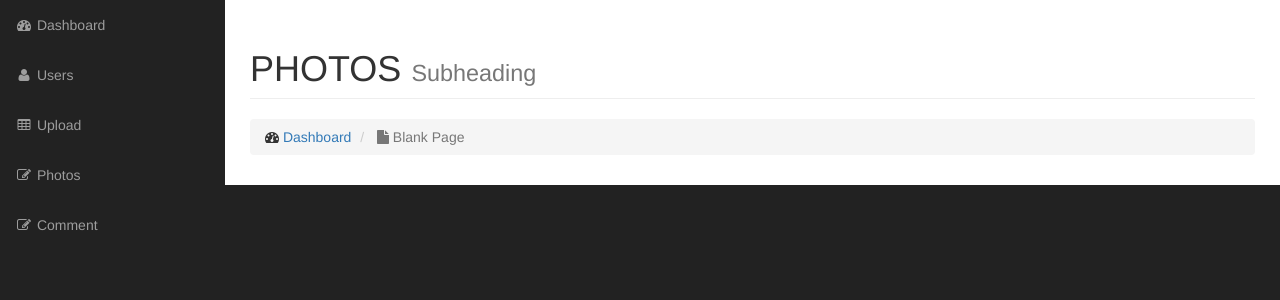
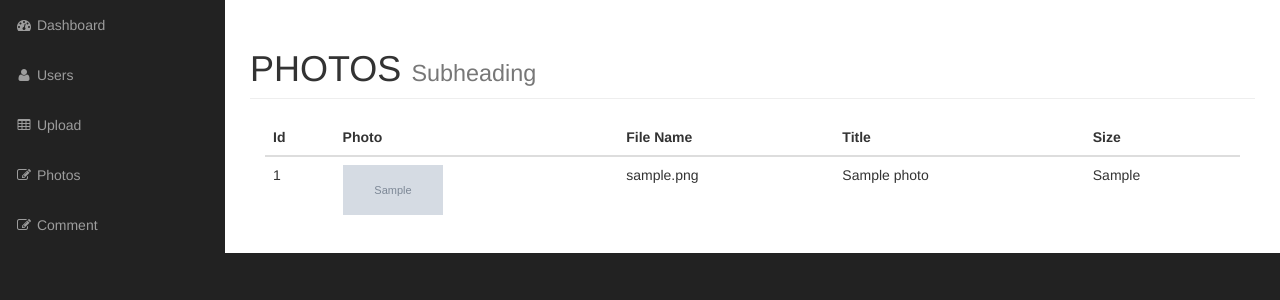
Before and after one commit to Lefagana/oop-php, a PHP site: page /admin/photos.php in a window 1280 px wide. Shown: the part 51-351 px from the top of the page. Run offline with PHP 8.4, Linux system fonts and the light colour scheme; the visitor is signed in with stand-in values (Sample User, id 1); tables that the repository leaves empty or names only in its code hold one stand-in row (values such as "Sample post"); grey boxes marked "Sample" are stand-in pictures; grey boxes labelled with a size stand in for pictures from a placeholder-image service; some libraries are stand-ins or nearby versions.

Commit message:
making the photo upload works

```diff
--- a/admin/includes/init.php
+++ b/admin/includes/init.php
@@ -1,7 +1,7 @@
 <?php
 
 defined('DS') ? null : define('DS', DIRECTORY_SEPARATOR);
-define('SITE_ROOT', DS . 'C:' . DS . 'greco' . DS . 'htdocs' . DS . 'oop' . DS . 'gallery');
+define('SITE_ROOT', 'C:' . DS . 'greco' . DS . 'htdocs' . DS . 'oop' . DS . 'gallery');
 defined('INCLUDES_PATH') ? null : define('INCLUDES_PATH', SITE_ROOT . DS . 'admin' . DS . 'includes');
 
 require_once "function.php";
--- a/admin/includes/photo.php
+++ b/admin/includes/photo.php
@@ -34,10 +34,15 @@ class Photo extends Db_object
             return false;
         } else {
             $this->filename = basename($file['name']);
-            $this->tmp_path = $file['tmp_path'];
+            $this->tmp_path = $file['tmp_name'];
             $this->type = $file['type'];
             $this->size = $file['size'];
         }
+    }
+
+    public function picturePath()
+    {
+        return $this->upload_dir . DS . $this->filename;
     }
 
     public function save()
@@ -53,6 +58,8 @@ class Photo extends Db_object
             }
 
             $target_path = SITE_ROOT . DS . 'admin' . DS . $this->upload_dir . DS . $this->filename;
+            echo $target_path;
+
             if (file_exists($target_path)) {
                 $this->errors[] = "This File {$this->filename} already exists";
                 return false;
--- a/admin/includes/user.php
+++ b/admin/includes/user.php
@@ -17,7 +17,7 @@ class User extends Db_object
         $username = $database->escape_string($username);
         $password = $database->escape_string($password);
 
-        $sql = "SELECT *FROM" . self::$db_tbl . "  WHERE ";
+        $sql = "SELECT *FROM " . self::$db_tbl . "  WHERE ";
         $sql .= "username = '{$username}'";
         $sql .= " AND password = '{$password}'";
         $sql .= " LIMIT 1";
--- a/admin/index.php
+++ b/admin/index.php
@@ -1,4 +1,6 @@
 <?php include "includes/header.php";?>
+
+<?php if (!$session->isSignIn()) {redirect("login.php");}?>
 <!-- Navigation -->
 <nav class="navbar navbar-inverse navbar-fixed-top" role="navigation">
     <!-- Brand and toggle get grouped for better mobile display -->
--- a/admin/photos.php
+++ b/admin/photos.php
@@ -1,5 +1,10 @@
 <?php include "includes/header.php";?>
+<?php if (!$session->isSignIn()) {redirect("login.php");}?>
+<?php
+$photos = Photo::find_all();
+// echo $photo->description;
 
+?>
 <!-- Navigation -->
 <nav class="navbar navbar-inverse navbar-fixed-top" role="navigation">
     <!-- Brand and toggle get grouped for better mobile display -->
@@ -19,14 +24,33 @@
                     PHOTOS
                     <small>Subheading</small>
                 </h1>
-        <ol class="breadcrumb">
-            <li>
-                <i class="fa fa-dashboard"></i>  <a href="index.html">Dashboard</a>
-            </li>
-            <li class="active">
-                <i class="fa fa-file"></i> Blank Page
-            </li>
-        </ol>
+                <div class="col-md-12">
+                    <table class='table table-hover'>
+                        <thead>
+                            <tr>
+                                <th>Id</th>
+                                <th>Photo</th>
+                                <th>File Name</th>
+                                <th>Title</th>
+                                <th>Size</th>
+                            </tr>
+                        </thead>
+
+                        <tbody>
+                            <?php
+foreach ($photos as $photo):
+?>
+                            <tr>
+                                <td><?php echo $photo->id ?></td>
+                                <td><img src="<?php echo $photo->picturePath() ?>" width="100" height="50"> </td>
+                                <td><?php echo $photo->filename ?></td>
+                                <td><?php echo $photo->title ?></td>
+                                <td><?php echo $photo->size ?></td>
+                            </tr>
+                            <?php endforeach;?>
+                        </tbody>
+                    </table>
+                </div>
             </div>
         </div>
         <!-- /.row -->
@@ -35,5 +59,4 @@
     <!-- /.container-fluid -->
 </div>
 <!-- /#page-wrapper -->
-
 <?php include "includes/footer.php";?>
```
Also changed, not shown: admin/upload.php (+29 -8 lines), admin/images/kwaricom.png (added). Lines whose indentation alone changed are shown as unchanged.
